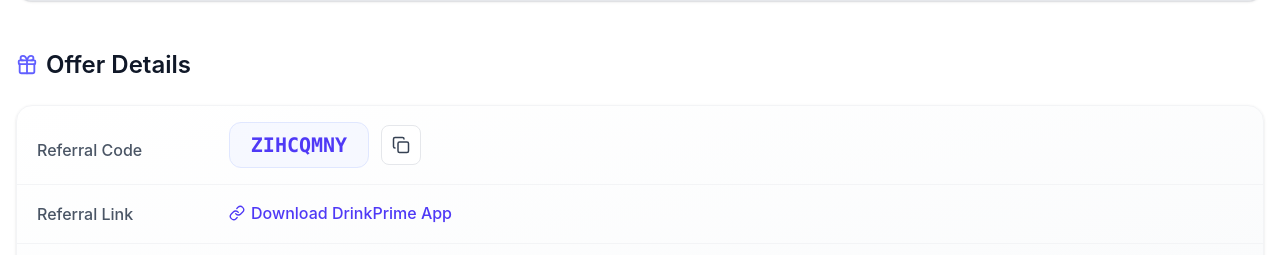
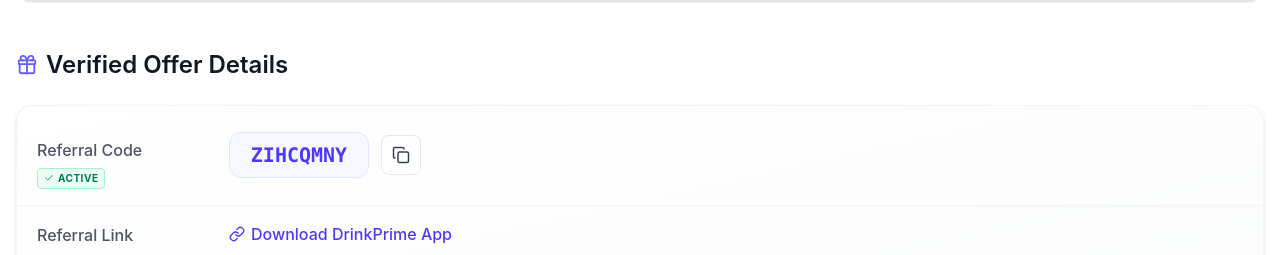
Before and after one commit to taterlaxmi/referralverse, a Next.js app: page /posts/drinkprime-referral-code in a window 1280 px wide. Shown: the part 471-726 px from the top of the page. Built offline with nearby package versions, Linux system fonts and the light colour scheme; no server answers.

Commit message:
Seo Issues: Content Update for slice and kiwi app

```diff
--- a/app/components/Header.tsx
+++ b/app/components/Header.tsx
@@ -76,6 +76,7 @@
                 src="/logo.webp"
                 alt="ReferralVerse Logo"
                 fill
+                sizes="40px"
                 className="object-contain"
                 priority
               />
--- a/app/components/PostOfferDetails.tsx
+++ b/app/components/PostOfferDetails.tsx
@@ -54,7 +54,7 @@
       {/* Header */}
       <h2 id="offer" className="text-2xl font-semibold mb-6 text-gray-900 flex items-center gap-2">
         <Gift className="text-indigo-500" size={22} />
-        <span>Offer Details</span>
+        <span>Verified Offer Details</span>
       </h2>
 
       {/* Table Container with Visible Scrollbar */}
@@ -86,8 +86,13 @@
             {/* Referral Code(s) */}
             {codes.length > 0 && (
               <tr id="referral-code" className="hover:bg-gray-50/80 transition scroll-mt-24">
-                <th className="py-4 px-5 text-left font-medium text-gray-600 w-auto md:w-48 whitespace-nowrap align-top pt-8">
-                  Referral Code
+                <th className="py-4 px-5 text-left font-medium text-gray-600 w-auto md:w-48 align-top pt-8">
+                  <div className="flex flex-col gap-1">
+                    <span>Referral Code</span>
+                    <span className="inline-flex w-fit items-center gap-1 text-[10px] uppercase font-bold tracking-wider text-emerald-700 bg-emerald-50 border border-emerald-200 rounded px-1.5 py-0.5 mt-0.5">
+                      <CheckIcon size={10} /> Active
+                    </span>
+                  </div>
                 </th>
                 <td className="py-4 px-5">
                   <div className="flex flex-col gap-4">
--- a/app/data/post.ts
+++ b/app/data/post.ts
@@ -794,11 +794,11 @@
     brand: "Kiwi",
     category: Category.CreditCard,
     title:
-      "Kiwi Referral Code: Get ₹100 Cashback + 1.5% UPI Scan & Pay Rewards",
+      "Kiwi Referral Code: Get ₹100 Cashback + 1.5% UPI Scan & Pay",
     summary:
-      "The Kiwi (GoKiwi) RuPay credit card, issued in partnership with Yes Bank and AU Small Finance Bank, is designed for the modern UPI user. Earn up to 2% cashback (Neon users) or 1.5% (regular users) on Scan & Pay transactions. With lifetime free options and RuPay benefits, Kiwi is widely considered the best credit card for UPI payments in India. Join the Kiwi Neon membership for exclusive 5% milestone rewards and airport lounge access.",
+      "The Kiwi app is a digital banking platform that offers a RuPay credit card which helps you earn up to 2% cashback (Neon users) or 1.5% (regular users) on Scan & Pay transactions. With lifetime free options, it is widely considered the best credit card for UPI payments in India. Join the Kiwi Neon membership for exclusive 5% milestone rewards and apply with a RuPay invite code today.",
     metaDescription:
-      "Apply with our Kiwi invite code to get ₹100 cashback on your first transaction. Use the Kiwi credit card referral code to earn up to 1.5%–2% cashback on UPI.",
+      "Use our 6-digit Kiwi app invite code to get ₹100 cashback on your first transaction. Active Kiwi referral codes, Neon rewards, 1.5% cashback & RuPay benefits explained.",
     referralCode: [ "UW855Z", "DM9RR5","S82M66"],
     referralCodeNote:
       "Each Referral code works for max 3 users. If this one is exhausted, please click",
@@ -809,7 +809,7 @@
     steps: [
       "Download the Kiwi App from Play Store/App Store using the link.",
       "Sign up with your mobile number and complete the basic profile.",
-      "Enter the Kiwi referral code during the credit card application.",
+      "Enter our 6-digit Kiwi app invite code during the credit card application.",
       "Wait for your digital RuPay Credit Card to be issued.",
       "Make your first UPI transaction with the Kiwi card to claim ₹100 cashback.",
     ],
@@ -953,7 +953,12 @@
       {
         question: "What is the value of 1 Kiwi reward point?",
         answer:
-          "1 Kiwi is worth ₹0.25 (i.e., 4 Kiwis = ₹1). You need at least 500 Kiwis to redeem rewards.",
+          "The value of 1 Kiwi point is exactly ₹0.25 (25 Paisa). Since 4 Kiwis equal ₹1, you can redeem them directly to your bank account via UPI once you reach the minimum threshold of 500 Kiwis.",
+      },
+      {
+        question: "How to get Kiwi Neon for free?",
+        answer:
+          "Currently, Kiwi Neon is a premium membership with an annual fee of ₹999 + GST. While you cannot get it entirely for free upfront, you can easily recover the cost through its 2% cashback on UPI scans and high-value milestone rewards (up to 5% effective cashback). Watch out for limited-time promotional offers where joining fees might be waived.",
       },
       {
         question: "How do I redeem my Kiwi cashback (Kiwis)?",
@@ -1271,11 +1276,11 @@
     slug: "slice-referral-code",
     brand: "Slice",
     category: Category.CreditCard,
-    title: "Slice Referral Code: Get ₹250 Cashback + UPI Credit Card Rewards",
+    title: "Slice Invite & Referral Code: Get ₹250 Cashback + UPI Credit Card Rewards",
     summary:
-      "Slice is a modern digital banking platform in India offering a UPI credit card, zero balance savings account, deposits, and cashback rewards. Use the slice referral code to unlock ₹250 cashback on your first eligible UPI payment using the slice UPI credit card. With daily interest linked to the repo rate and app-first banking features, slice is becoming a popular all-in-one finance app.",
+      "Slice is a modern digital banking platform in India offering a UPI credit card, zero balance savings account, deposits, and cashback rewards. Use our verified slice referral code to unlock ₹250 cashback on your first eligible UPI payment using the slice UPI credit card. With daily interest linked to the repo rate and app-first banking features, slice is becoming a popular all-in-one finance app.",
     metaDescription:
-      "Get ₹250 cashback using the latest Slice referral code (updated May 2026). Apply for Slice UPI credit card & start earning rewards instantly.",
+      "Get ₹250 cashback using the latest working Slice referral code (updated May 2026). Apply for the Slice UPI credit card & start earning rewards instantly.",
     referralCode: ["&ROHIT4924", "&RAHUL56841"],
     referralCodeNote:
       "Each Referral code works for max 5 users. If this one is exhausted, please click",
@@ -1286,7 +1291,7 @@
     steps: [
       "Download the slice app using the referral link.",
       "Sign up with your mobile number and complete registration.",
-      "Enter the slice referral code during signup if prompted.",
+      "Enter our active slice referral code during signup if prompted.",
       "Complete KYC verification and activate your eligible slice account/card.",
       "Make your first UPI payment using the slice UPI credit card.",
       "Receive ₹250 cashback as per current offer terms.",
@@ -1337,9 +1342,9 @@
     ],
     faq: [
       {
-        question: "What is the latest slice referral code?",
+        question: "What is the latest verified slice referral code?",
         answer:
-          "The latest working slice referral code on this page is ROHIT4924. Use it while signing up to become eligible for the ₹250 cashback offer, subject to terms.",
+          "The latest verified and working slice referral code on this page is &ROHIT4924. Use it while signing up to become eligible for the ₹250 cashback offer, subject to terms.",
       },
       {
         question: "How do I get ₹250 cashback on slice?",
--- a/app/posts/[slug]/page.tsx
+++ b/app/posts/[slug]/page.tsx
@@ -106,7 +106,7 @@
                 width={600}
                 height={400}
                 className="w-full max-w-md rounded-2xl shadow-md border border-gray-200 object-cover"
-                sizes="(max-width: 768px) 80vw, 400px"
+                sizes="(max-width: 768px) 100vw, 448px"
                 priority
                 fetchPriority="high"
               />
@@ -231,7 +231,7 @@
                   width={600}
                   height={400}
                   className="w-full max-w-md rounded-2xl shadow-xl border border-gray-200 object-cover"
-                  sizes="(max-width: 768px) 80vw, 400px"
+                  sizes="(max-width: 768px) 100vw, 448px"
                 />
               </div>
             </section>
@@ -291,7 +291,7 @@
                       width={600}
                       height={400}
                       className="w-full max-w-md rounded-2xl shadow-xl border border-gray-200 object-cover"
-                      sizes="(max-width: 768px) 80vw, 400px"
+                      sizes="(max-width: 768px) 100vw, 448px"
                     />
                   </div>
                 )}
--- a/app/utils/schema.ts
+++ b/app/utils/schema.ts
@@ -210,20 +210,20 @@
 
   // ✅ Referral Code / Link
   let referralCodeAnswer = "";
-  let referralCodeQuestion = `What is the ${post.brand} referral code?`;
+  let referralCodeQuestion = `What is the latest working ${post.brand} referral code?`;
   let referralCodeAnchor = "referral-code";
 
   if (
     typeof post.referralCode === "string" &&
     post.referralCode.trim() !== ""
   ) {
-    referralCodeAnswer = `The ${post.brand} referral code is ${post.referralCode}. Use it during signup to claim your reward.`;
+    referralCodeAnswer = `The verified ${post.brand} referral code is ${post.referralCode}. Use it during signup to claim your reward successfully.`;
   } else if (Array.isArray(post.referralCode) && post.referralCode.length > 0) {
     referralCodeQuestion = `What are the active ${post.brand} referral codes?`;
-    referralCodeAnswer = `The active ${post.brand} referral codes are: ${post.referralCode.join(", ")}. Use any of these codes during signup.`;
+    referralCodeAnswer = `The active, working ${post.brand} referral codes are: ${post.referralCode.join(", ")}. Use any of these verified codes during signup.`;
   } else if (post.referralLink) {
     referralCodeAnchor = "referral-link";
-    referralCodeAnswer = `${post.brand} does not provide a manual referral code. You can use the referral link to claim the offer automatically.`;
+    referralCodeAnswer = `${post.brand} does not provide a manual referral code. You can use the verified referral link to claim the offer automatically.`;
   }
 
   if (referralCodeAnswer) {
--- a/next.config.js
+++ b/next.config.js
@@ -1,6 +1,8 @@
 /** @type {import('next').NextConfig} */
 const nextConfig = {
   images: {
+    deviceSizes: [320, 480, 640, 750, 828, 1080, 1200, 1920, 2048, 3840],
+    imageSizes: [16, 32, 48, 64, 96, 128, 256, 384, 450, 512],
     remotePatterns: [
       {
         protocol: 'https',
```
Also changed, not shown: 2 other files (tests, documents, lock files or other folders).
